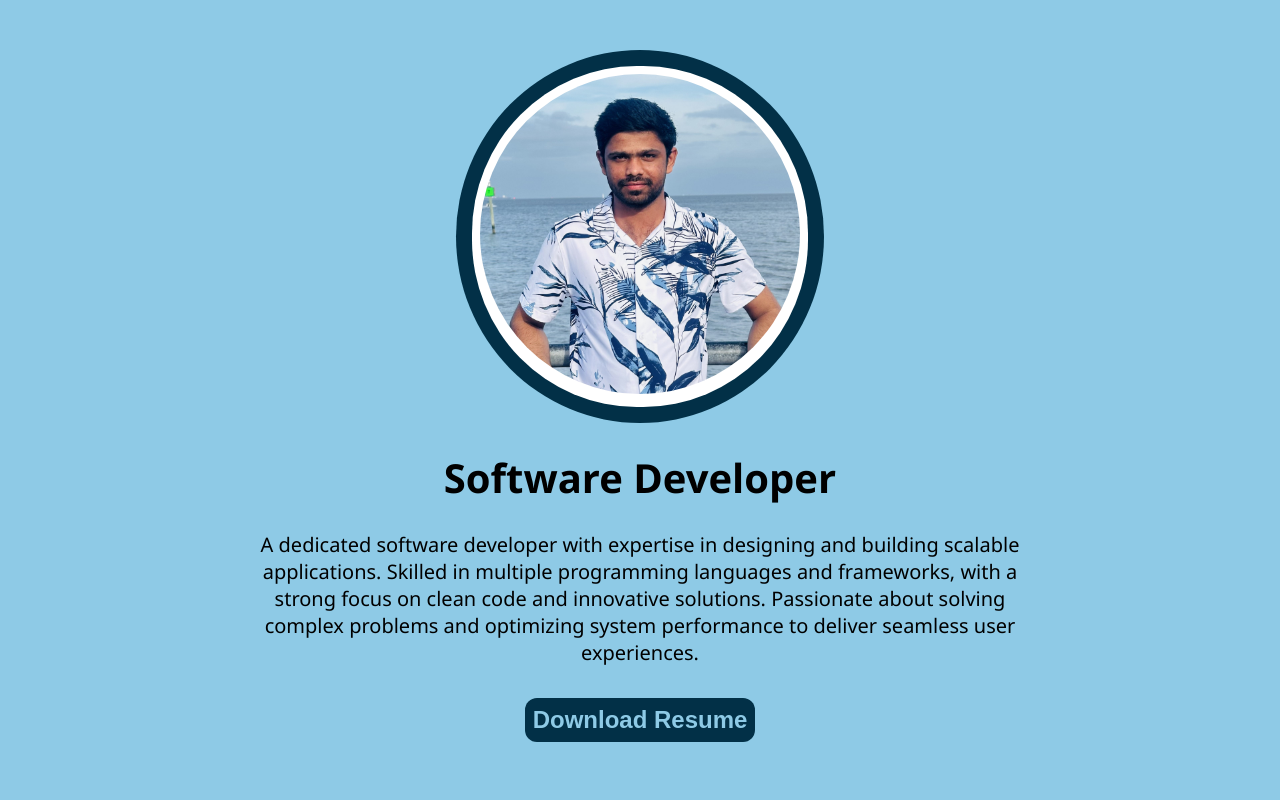
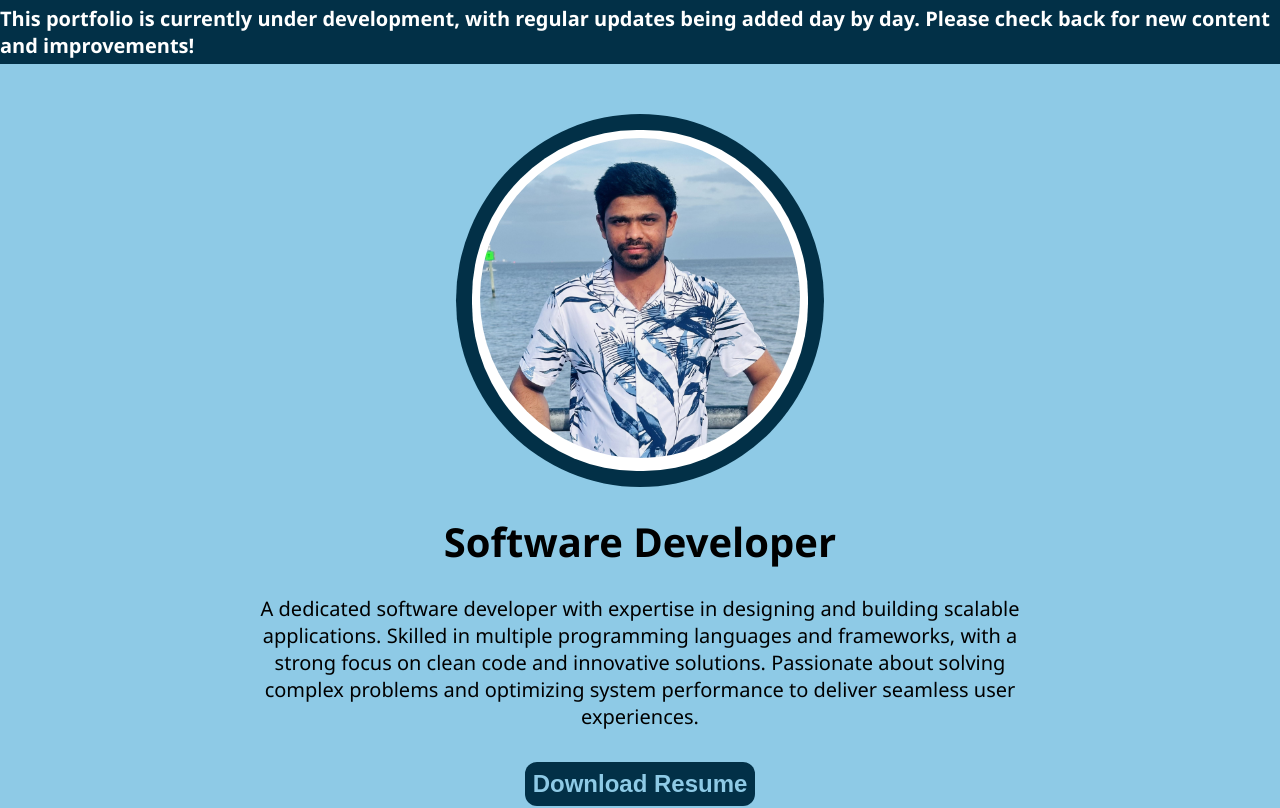
Before and after one commit to 143prudhvi/portfolio, a React (Vite) app: page / in a window 1280 px wide. Shown: the top 808 px of the page. Built offline with nearby package versions, Linux system fonts and the light colour scheme.

Commit message:
Status Bar

```diff
--- a/src/components/intro-component/intro-component.jsx
+++ b/src/components/intro-component/intro-component.jsx
@@ -3,6 +3,8 @@ import React from 'react'
 import Logo from './../../assets/Images/ProfilePic.jpg'
 const IntroComponent = () => {
     return (
+        <div>
+            <div className='status-bar'>This portfolio is currently under development, with regular updates being added day by day. Please check back for new content and improvements!</div>
             <div className='intro'>
                 <div className='profile-pic-outer-ring'>
                     <div className='profile-pic-inner-ring'>
@@ -16,6 +18,8 @@ const IntroComponent = () => {
                 </span>
                 <button className='btn-resume-download'>Download Resume</button>
             </div>
+        </div>
+
     )
 }
 
--- a/src/components/intro-component/intro-component.scss
+++ b/src/components/intro-component/intro-component.scss
@@ -85,3 +85,17 @@
 
 
 }
+
+.status-bar{
+    position:sticky;
+    top: 0;
+    min-height: 64px;
+    background-color: $secondary-color;
+    width: 100%;
+    display: flex;
+    align-items: center;
+    justify-content: center;
+    color: $tertiary-color;
+    font-size: 20px;
+    font-weight: 700;
+}
```
Lines whose indentation alone changed are shown as unchanged.
